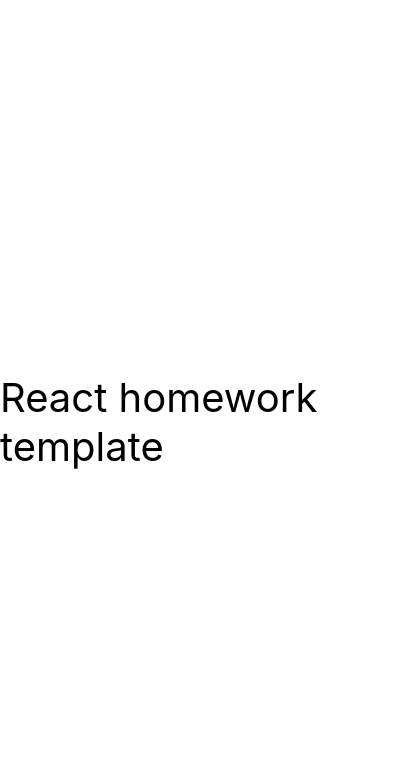
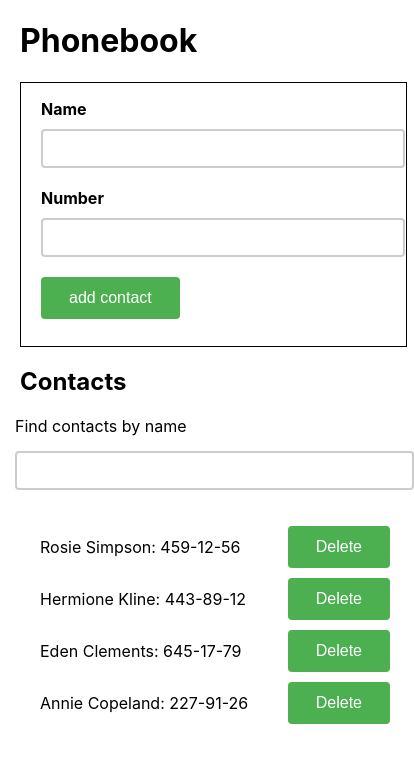
Before and after one commit to AM111D/goit-react-hw-03-phonebook, a React (Create React App) app: page / in a window 390 px wide. Shown: the top 762 px of the page, 414 px wide, since content can reach past the window. Built offline with nearby package versions, Linux system fonts and the light colour scheme.

Commit message:
add_phonebook

```diff
--- /dev/null
+++ b/src/components/App.js
@@ -0,0 +1,62 @@
+import React, { Component } from 'react';
+import ContactForm from './Form/ContactForm';
+import Contacts from './Contacts/Contacts';
+import { nanoid } from 'nanoid';
+import Filter from './Filter/Filter';
+
+class App extends Component {
+
+    state = {
+      contacts: [
+        { id: 'id-1', name: 'Rosie Simpson', number: '459-12-56' },
+        { id: 'id-2', name: 'Hermione Kline', number: '443-89-12' },
+        { id: 'id-3', name: 'Eden Clements', number: '645-17-79' },
+        { id: 'id-4', name: 'Annie Copeland', number: '227-91-26' },
+      ],
+      filter: '',
+    };
+    // this.handleFilter = this.handleFilter.bind(this);
+
+
+  addContact = data => {
+    const newContact = Object.assign({}, data, { id: nanoid() });
+    this.setState(prevState => ({
+      contacts: [...prevState.contacts, newContact],
+    }));
+  };
+
+  handleFilter = filter => {
+    this.setState({ filter });
+  };
+
+  filteredContacts = () => {
+    const { filter, contacts } = this.state;
+    if (!filter) {
+      return contacts;
+    }
+    return contacts.filter(contact =>
+      contact.name.toLowerCase().includes(filter.toLowerCase())
+    );
+  };
+
+  deletContact = (contactId) => {
+    this.setState(prevState => ({
+      contacts: prevState.contacts.filter(contact => contact.id !== contactId)
+    }))
+  }
+
+  render() {
+    const { filter } = this.state;
+    return (
+      <div>
+        <h1 style={{ marginLeft: 20 }}>Phonebook</h1>
+        <ContactForm onSubmit={this.addContact} />
+        <h2 style={{ marginLeft: 20 }}>Contacts</h2>
+        <Filter value={filter} onChange={this.handleFilter} />
+        <Contacts contacts={this.filteredContacts()} filter={filter} ondeletContact={this.deletContact}/>
+      </div>
+    );
+  }
+}
+
+export default App;
--- a/src/components/App.jsx
+++ /dev/null
@@ -1,16 +0,0 @@
-export const App = () => {
-  return (
-    <div
-      style={{
-        height: '100vh',
-        display: 'flex',
-        justifyContent: 'center',
-        alignItems: 'center',
-        fontSize: 40,
-        color: '#010101'
-      }}
-    >
-      React homework template
-    </div>
-  );
-};
--- /dev/null
+++ b/src/components/Contacts/Contacts.js
@@ -0,0 +1,35 @@
+import React from 'react';
+import { nanoid } from 'nanoid';
+import css from './contacts.module.css'
+import PropTypes from 'prop-types';
+
+const Contacts = ({ contacts, filter, ondeletContact }) => {
+  return (
+    <ul>
+      {contacts
+        .filter(contact =>
+          contact.name.toLowerCase().includes(filter.toLowerCase())
+        )
+        .map(contact => (
+          <li key={nanoid()} id={nanoid()} className={css.contactsItem}>
+            {contact.name}: {contact.number}
+            <button onClick={() => ondeletContact(contact.id)} className={css.deletBtn}>Delete</button>
+          </li>
+        ))}
+    </ul>
+  );
+};
+
+export default Contacts;
+
+Contacts.propTypes = {
+  contacts: PropTypes.arrayOf(
+    PropTypes.shape({
+      id: PropTypes.string.isRequired,
+      name: PropTypes.string.isRequired,
+      number: PropTypes.string.isRequired,
+    }),
+  ).isRequired,
+  filter: PropTypes.string.isRequired,
+  onDeleteContact: PropTypes.func.isRequired,
+};
--- /dev/null
+++ b/src/components/Contacts/contacts.module.css
@@ -0,0 +1,19 @@
+.deletBtn {
+    background-color: #4CAF50;
+    border: none;
+    color: white;
+    padding: 12px 28px;
+    text-align: center;
+    text-decoration: none;
+    display: inline-block;
+    font-size: 16px;
+    border-radius: 4px;
+}
+
+.contactsItem {
+    width: 350px;
+    display: flex;
+    justify-content: space-between;
+    align-items: center;
+    margin-top: 10px;
+}
--- /dev/null
+++ b/src/components/Filter/Filter.js
@@ -0,0 +1,34 @@
+import React, { Component } from 'react';
+import css from './filter.module.css';
+import PropTypes from 'prop-types';
+
+class Filter extends Component {
+  handleChange = e => {
+    const { value } = e.target;
+    this.props.onChange(value);
+  };
+
+  render() {
+    const { value } = this.props;
+    return (
+      <div className={css.search}>
+        {/* <label htmlFor="search">Search:</label> */}
+        <span>Find contacts by name</span>
+        <input
+          className={css.formSearch}
+          type="text"
+          id="search"
+          value={value}
+          onChange={this.handleChange}
+        />
+      </div>
+    );
+  }
+}
+
+export default Filter;
+
+Filter.propTypes = {
+  value: PropTypes.string.isRequired,
+  onChange: PropTypes.func.isRequired,
+  };
--- /dev/null
+++ b/src/components/Filter/filter.module.css
@@ -0,0 +1,14 @@
+.formSearch {
+    padding: 10px;
+    border: 2px solid #ccc;
+    border-radius: 4px;
+    width: 375px;
+    margin-bottom: 20px;
+    margin-top: 15px;
+}
+
+.search {
+    display: flex;
+    flex-direction: column;
+    margin-left: 15px;
+}
--- /dev/null
+++ b/src/components/Form/ContactForm.js
@@ -0,0 +1,84 @@
+import React, { Component } from 'react';
+import { nanoid } from 'nanoid';
+import css from './ContactForm.module.css';
+import PropTypes from 'prop-types';
+// model.id = nanoid() //=> "V1StGXR8_Z5jdHi6B-myT"
+
+class ContactForm extends Component {
+  state = {
+    name: '',
+    number: '',
+  };
+
+  nameInputId = nanoid();
+  numberInputId = nanoid();
+
+
+
+  collectionInfo = event => {
+    const { name, value } = event.currentTarget;
+
+    // if (this.state.name || this.state.number) {
+    //   console.log('kyky');
+    // }
+    this.setState({
+      [name]: value,
+    });
+  };
+
+  submitForm = e => {
+    e.preventDefault();
+    this.props.onSubmit(this.state);
+
+    this.reset();
+  };
+
+  reset = () => {
+    this.setState({ name: '', number: '' });
+  };
+
+  render() {
+    return (
+      <div className={css.form}>
+        <form  onSubmit={this.submitForm}>
+          {/* <label htmlFor={this.nameInputId}> */}
+          <span className={css.formName}>Name</span>
+          <input
+            type="text"
+            name="name"
+            value={this.state.name}
+            onChange={this.collectionInfo}
+            id={this.nameInputId}
+            className={css.formInput}
+            pattern="^[a-zA-Zа-яА-Я]+(([' -][a-zA-Zа-яА-Я ])?[a-zA-Zа-яА-Я]*)*$"
+            title="Name may contain only letters, apostrophe, dash and spaces. For example Adrian, Jacob Mercer, Charles de Batz de Castelmore d'Artagnan"
+            required
+          />
+          {/* </label> */}
+
+          {/* <label htmlFor={this.numberInputId}> */}
+          <span className={css.formName}>Number</span>
+          <input
+            type="tel"
+            name="number"
+            value={this.state.number}
+            onChange={this.collectionInfo}
+            id={this.numberInputId}
+            className={css.formInput}
+            pattern="\+?\d{1,4}?[-.\s]?\(?\d{1,3}?\)?[-.\s]?\d{1,4}[-.\s]?\d{1,4}[-.\s]?\d{1,9}"
+            title="Phone number must be digits and can contain spaces, dashes, parentheses and can start with +"
+            required
+          />
+          {/* </label> */}
+          <button type="submit">add contact</button>
+        </form>
+      </div>
+    );
+  }
+}
+
+export default ContactForm;
+
+ContactForm.propTypes = {
+  onSubmit: PropTypes.func.isRequired,
+};
--- /dev/null
+++ b/src/components/Form/ContactForm.module.css
@@ -0,0 +1,39 @@
+.form {
+    display: flex;
+    flex-direction: column;
+    align-items: flex-start;
+    height: 30vh;
+    /* align-content: center; */
+    justify-content: center;
+    border: 1px solid black;
+    width: 355px;
+    padding: 0 10px 10px 20px;
+    margin-left: 20px;
+  }
+
+  .formName {
+    display: block;
+    font-weight: bold;
+    margin-bottom: 10px;
+  }
+
+
+  .formInput {
+    padding: 10px;
+    border: 2px solid #ccc;
+    border-radius: 4px;
+    width: 100%;
+    margin-bottom: 20px;
+  }
+
+  button[type="submit"] {
+    background-color: #4CAF50;
+    border: none;
+    color: white;
+    padding: 12px 28px;
+    text-align: center;
+    text-decoration: none;
+    display: inline-block;
+    font-size: 16px;
+    border-radius: 4px;
+  }
--- a/src/index.js
+++ b/src/index.js
@@ -1,6 +1,6 @@
 import React from 'react';
 import ReactDOM from 'react-dom/client';
-import { App } from 'components/App';
+import App from 'components/App';
 import './index.css';
 
 ReactDOM.createRoot(document.getElementById('root')).render(
```
